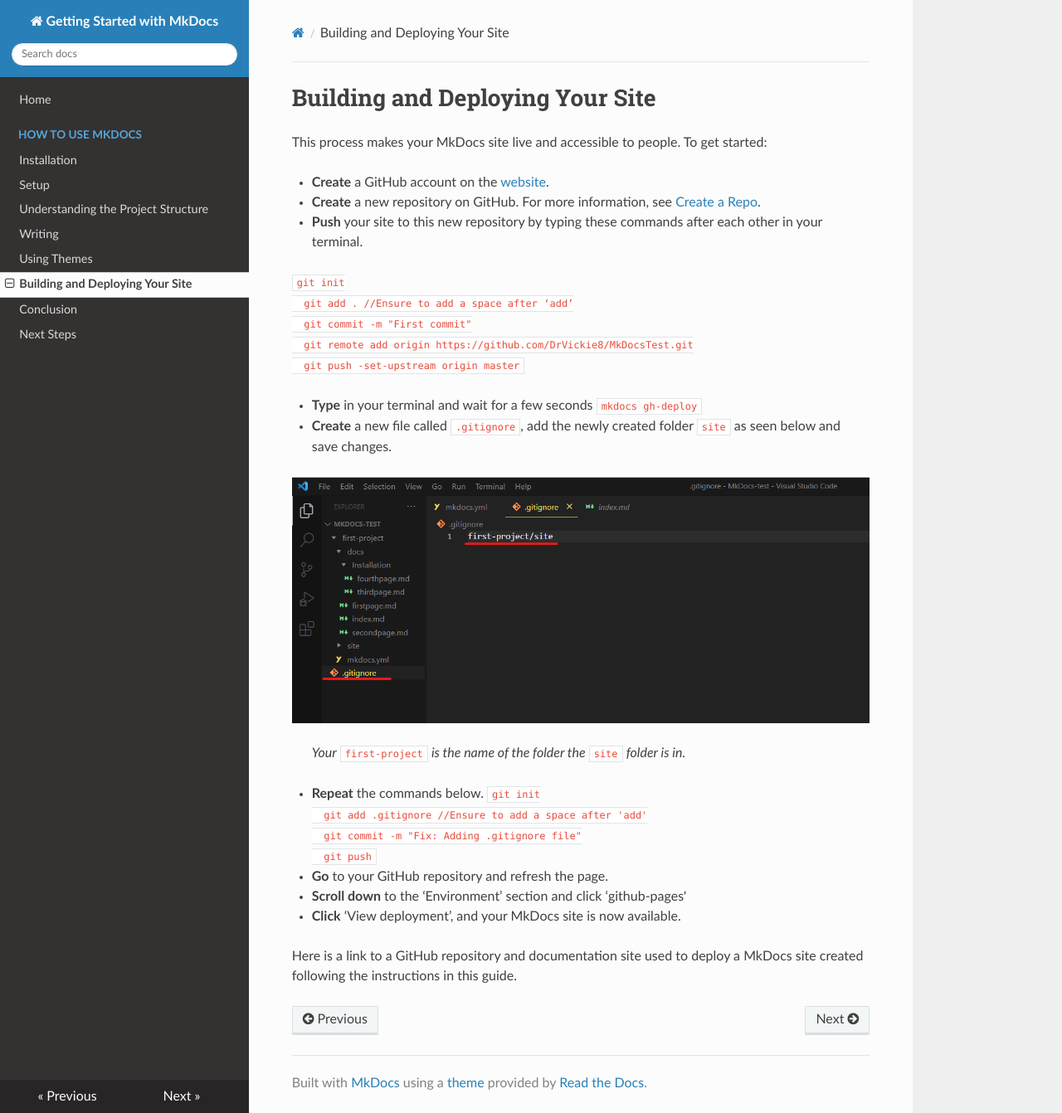
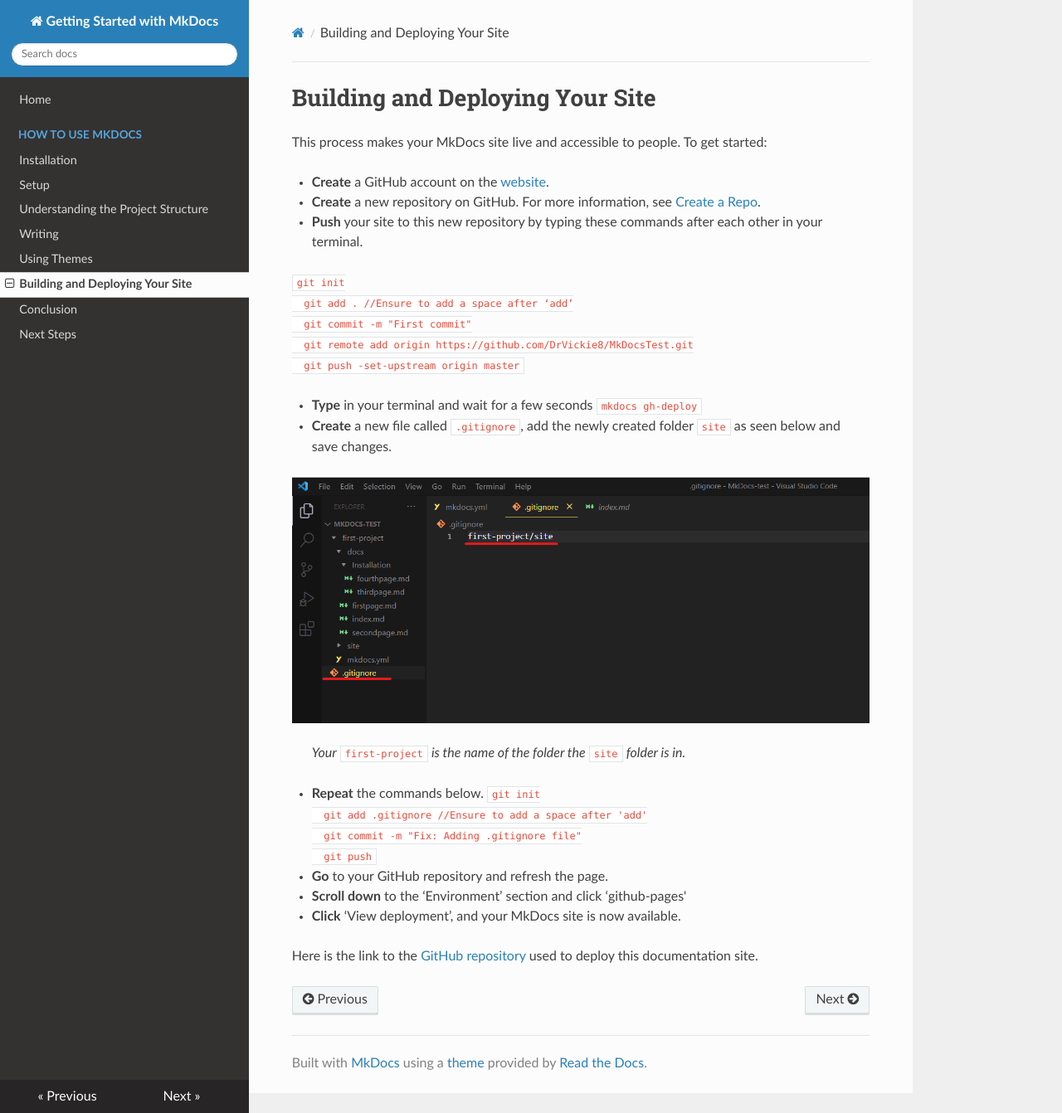
Before and after one commit to DrVickie8/Getting-Started-with-MkDocs, an MkDocs documentation site: the page built from docs/deploy.md, in a window 1280 px wide and 1342 px high. Shown: the whole window at 83% size. Built offline with MkDocs 1.6.1, drawn with Linux system fonts in a browser that asks for light colours; nearby versions of some CDN libraries.

Commit message:
Fix: Fixing the content

```diff
--- a/docs/deploy.md
+++ b/docs/deploy.md
@@ -35,4 +35,4 @@
 - **Scroll down** to the ‘Environment’ section and click ‘github-pages'
 - **Click** ‘View deployment’, and your MkDocs site is now available.
 
-Here is a link to a GitHub repository and documentation site used to deploy a MkDocs site created following the instructions in this guide.
+Here is the link to the [GitHub repository](https://github.com/DrVickie8/Getting-Started-with-MkDocs) used to deploy this documentation site.
```
